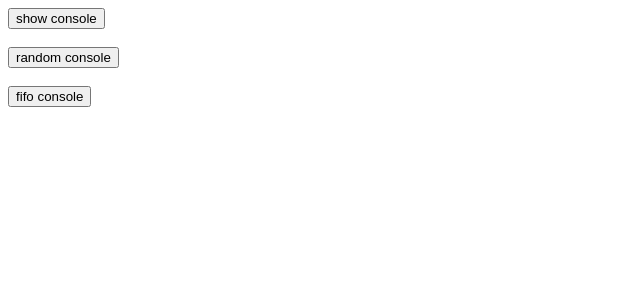
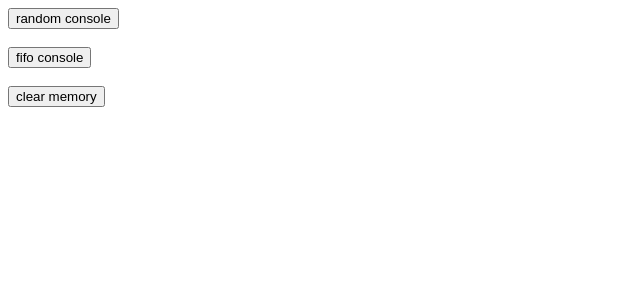
Before and after one commit to lpgoulart/SMV, an Angular app: page / in a window 1280 px wide. Shown: the top 300 px of the page, without its empty margins (0-640 px from the left). Built offline with nearby package versions, Linux system fonts and the light colour scheme.

Commit message:
add function to clean array

```diff
--- a/src/app/app.component.html
+++ b/src/app/app.component.html
@@ -1,9 +1,3 @@
-<button (click)="showConsole()">
-  show console
-</button>
-
-<br><br>
-
 <button (click)="generateRandomMemory()">
   random console
 </button>
@@ -13,3 +7,9 @@
 <button (click)="generateFIFOMemory()">
   fifo console
 </button>
+
+<br><br>
+
+<button (click)="cleanMemory()">
+  clear memory
+</button>
--- a/src/app/app.component.ts
+++ b/src/app/app.component.ts
@@ -80,7 +80,6 @@ export class AppComponent {
     }
   }
 
-
   fifoMemory(): void {
     if( this.entry == this.memorySize ) {
       this.entry = 0;
@@ -90,15 +89,15 @@ export class AppComponent {
       // console.log(this.newPage.number);
 
       if ( this.checkValue() ) {
-        console.log("tem");
+        // console.log("tem");
         this.memoria[this.replaceIndex].count++;
 
       }
       else {
-        console.log("nao");
-        console.log("new page number: " + this.newPage.number);
+        // console.log("nao");
+        // console.log("new page number: " + this.newPage.number);
 
-        console.log("index to replace: " + this.entry);
+        // console.log("index to replace: " + this.entry);
         this.memoria[this.entry].number = this.newPage.number;
         this.memoria[this.entry].count = 0;
         this.entry++;
@@ -109,16 +108,22 @@ export class AppComponent {
 
 
 
+
   generateRandomMemory(): void {
     for (let index = 0; index < 50; index++) {
       this.randomMemory();
     }
+    this.showConsole();
   }
   generateFIFOMemory(): void {
     for (let index = 0; index < 50; index++) {
       this.fifoMemory();
-      // console.log(index)
     }
+    this.showConsole();
+  }
+  cleanMemory(): void {
+    this.ngOnInit();
+    this.showConsole();
   }
 
 }
```
